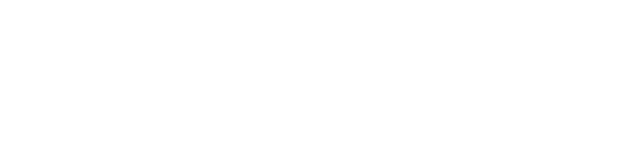
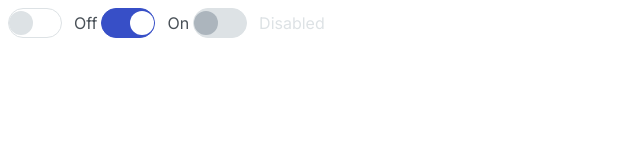
Before and after one commit to js-tasks-ru/htmlcss-20221107_vadim07, a website: page 07-lection5/03-toggler/index.html in a window 1280 px wide. Shown: the whole page, without its empty margins (0-640 px from the left). Drawn offline with Linux system fonts and the light colour scheme.

Commit message:
add solution for 07-lection5-03-toggler

```diff
--- a/07-lection5/03-toggler/index.html
+++ b/07-lection5/03-toggler/index.html
@@ -1,11 +1,31 @@
 <!DOCTYPE html>
 <!-- Страница с кнопкой переключения -->
 <html lang="ru">
-    <head>
-        <link rel="stylesheet" href="../../assets/css/main.css">
-        <link rel="stylesheet" href="./toggler.css">
-    </head>
-    <body>
-
-    </body>
+  <head>
+    <link rel="stylesheet" href="../../assets/css/main.css" />
+    <link rel="stylesheet" href="./toggler.css" />
+  </head>
+  <body>
+    <label class="toggler">
+      <input type="checkbox" class="toggler__input" />
+      <span class="toggler__state">
+        <span class="toggler__control"></span>
+        <span class="toggler__label">Off</span>
+      </span>
+    </label>
+    <label class="toggler">
+      <input type="checkbox" class="toggler__input" checked />
+      <span class="toggler__state">
+        <span class="toggler__control"></span>
+        <span class="toggler__label">On</span>
+      </span>
+    </label>
+    <label class="toggler">
+      <input type="checkbox" class="toggler__input" disabled />
+      <span class="toggler__state">
+        <span class="toggler__control"></span>
+        <span class="toggler__label">Disabled</span>
+      </span>
+    </label>
+  </body>
 </html>
--- a/07-lection5/03-toggler/toggler.css
+++ b/07-lection5/03-toggler/toggler.css
@@ -0,0 +1,74 @@
+.toggler {
+  display: inline-block;
+  position: relative;
+  cursor: pointer;
+}
+
+.toggler__input {
+  position: absolute;
+  clip: rect(0, 0, 0, 0);
+}
+
+.toggler__state {
+  display: flex;
+  align-items: center;
+  gap: 12px;
+}
+
+.toggler__control {
+  width: 52px;
+  height: 28px;
+  background: var(--white);
+  border: 1px solid var(--gray-2);
+  border-radius: 16px;
+  position: relative;
+}
+
+.toggler__control::before {
+  content: '';
+  position: absolute;
+  width: 24px;
+  height: 24px;
+  background: var(--gray-2);
+  border-radius: 16px;
+  top: 50%;
+  transform: translateY(-50%);
+}
+
+.toggler__label {
+  font-family: 'Inter', sans-serif;
+  font-style: normal;
+  font-weight: 400;
+  font-size: 16px;
+  line-height: 24px;
+  color: var(--gray-4);
+}
+
+.toggler__input:checked ~ .toggler__state .toggler__control {
+  background: var(--blue);
+  border: 1px solid var(--blue);
+}
+
+.toggler__input:checked ~ .toggler__state .toggler__control::before {
+  background: var(--white);
+  left: 100%;
+  transform: translateY(-50%) translateX(-100%);
+}
+
+.toggler__input:focus ~ .toggler__state .toggler__label {
+  text-decoration: underline;
+}
+
+.toggler__input:disabled ~ .toggler__state .toggler__control {
+  border-color: var(--gray-2);
+  background-color: var(--gray-2);
+}
+
+.toggler__input:disabled ~ .toggler__state .toggler__control::before {
+  border-color: var(--gray-3);
+  background-color: var(--gray-3);
+}
+
+.toggler__input:disabled ~ .toggler__state .toggler__label {
+  color: var(--gray-2);
+}
```
